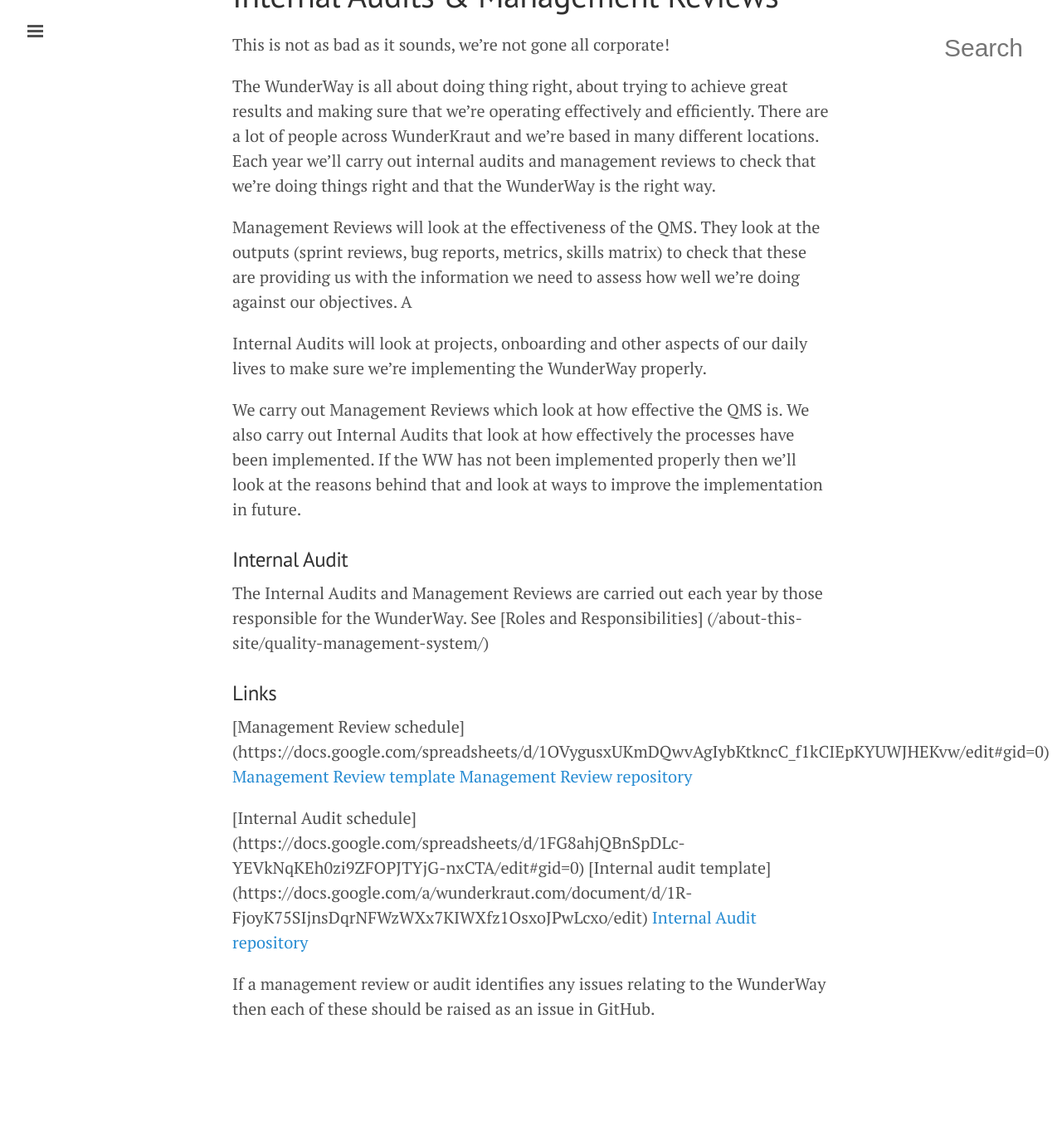
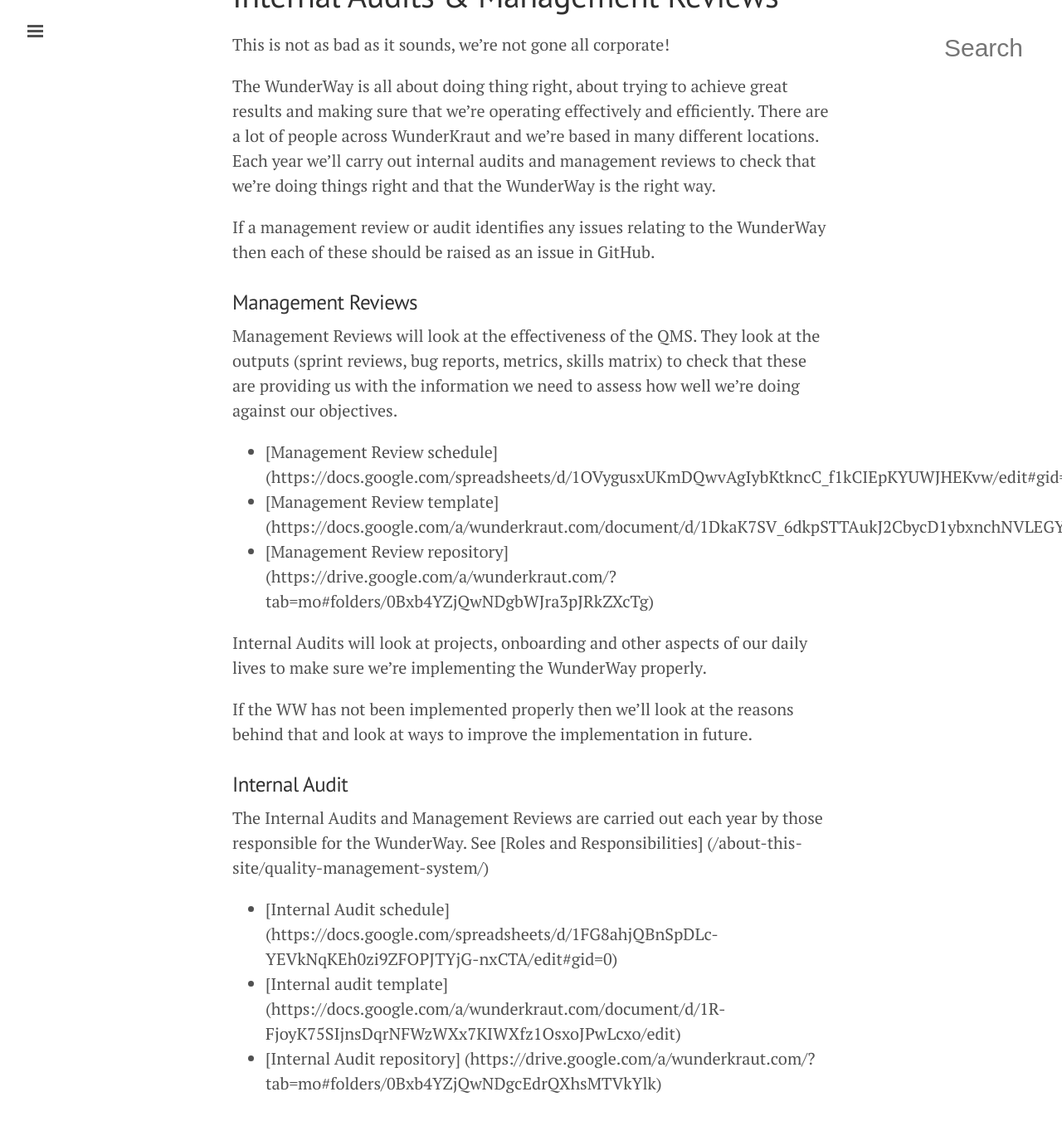
Before and after one commit to tormi/WunderWay, a Jekyll site: the page built from about-this-site/qms-internal-audits-and-management-reviews.md, in a window 1280 px wide and 1400 px high, scrolled down 221 px. Shown: the top 1357 px of the window at 83% size. Built offline with Jekyll 4.4.1, drawn with Linux system fonts in a browser that asks for light colours; nearby versions of some CDN libraries; Markdown is read by kramdown in place of the engine named in the settings; before the commit the page ends 1532 px from its top, so only the background shows below that.

Commit message:
Update qms-internal-audits-and-management-reviews.md
needed to reformat some of the content

```diff
--- a/about-this-site/qms-internal-audits-and-management-reviews.md
+++ b/about-this-site/qms-internal-audits-and-management-reviews.md
@@ -9,24 +9,24 @@
 
 The WunderWay is all about doing thing right, about trying to achieve great results and making sure that we're operating effectively and efficiently. There are a lot of people across WunderKraut and we're based in many different locations. Each year we'll carry out internal audits and management reviews to check that we're doing things right and that the WunderWay is the right way.
 
-Management Reviews will look at the effectiveness of the QMS. They look at the outputs (sprint reviews, bug reports, metrics, skills matrix) to check that these are providing us with the information we need to assess how well we're doing against our objectives. A
+If a management review or audit identifies any issues relating to the WunderWay then each of these should be raised as an issue in GitHub.
+
+###Management Reviews
+
+Management Reviews will look at the effectiveness of the QMS. They look at the outputs (sprint reviews, bug reports, metrics, skills matrix) to check that these are providing us with the information we need to assess how well we're doing against our objectives.
+
+ - [Management Review schedule] (https://docs.google.com/spreadsheets/d/1OVygusxUKmDQwvAgIybKtkncC_f1kCIEpKYUWJHEKvw/edit#gid=0)
+ - [Management Review template] (https://docs.google.com/a/wunderkraut.com/document/d/1DkaK7SV_6dkpSTTAukJ2CbycD1ybxnchNVLEGYjZHOo/edit)
+ - [Management Review repository] (https://drive.google.com/a/wunderkraut.com/?tab=mo#folders/0Bxb4YZjQwNDgbWJra3pJRkZXcTg)
 
 Internal Audits will look at projects, onboarding and other aspects of our daily lives to make sure we're implementing the WunderWay properly.
 
-We carry out Management Reviews which look at how effective the QMS is. We also carry out Internal Audits that look at how effectively the processes have been implemented. If the WW has not been implemented properly then we'll look at the reasons behind that and look at ways to improve the implementation in future.
+If the WW has not been implemented properly then we'll look at the reasons behind that and look at ways to improve the implementation in future.
 
 ### Internal Audit
 
 The Internal Audits and Management Reviews are carried out each year by those responsible for the WunderWay. See [Roles and Responsibilities] (/about-this-site/quality-management-system/)
 
-### Links
-
-[Management Review schedule] (https://docs.google.com/spreadsheets/d/1OVygusxUKmDQwvAgIybKtkncC_f1kCIEpKYUWJHEKvw/edit#gid=0)
-[Management Review template](https://docs.google.com/a/wunderkraut.com/document/d/1DkaK7SV_6dkpSTTAukJ2CbycD1ybxnchNVLEGYjZHOo/edit)
-[Management Review repository](https://drive.google.com/a/wunderkraut.com/?tab=mo#folders/0Bxb4YZjQwNDgbWJra3pJRkZXcTg)
-
-[Internal Audit schedule] (https://docs.google.com/spreadsheets/d/1FG8ahjQBnSpDLc-YEVkNqKEh0zi9ZFOPJTYjG-nxCTA/edit#gid=0)
-[Internal audit template] (https://docs.google.com/a/wunderkraut.com/document/d/1R-FjoyK75SIjnsDqrNFWzWXx7KIWXfz1OsxoJPwLcxo/edit)
-[Internal Audit repository](https://drive.google.com/a/wunderkraut.com/?tab=mo#folders/0Bxb4YZjQwNDgcEdrQXhsMTVkYlk)
-
-If a management review or audit identifies any issues relating to the WunderWay then each of these should be raised as an issue in GitHub.
+ - [Internal Audit schedule] (https://docs.google.com/spreadsheets/d/1FG8ahjQBnSpDLc-YEVkNqKEh0zi9ZFOPJTYjG-nxCTA/edit#gid=0)
+ - [Internal audit template] (https://docs.google.com/a/wunderkraut.com/document/d/1R-FjoyK75SIjnsDqrNFWzWXx7KIWXfz1OsxoJPwLcxo/edit)
+ - [Internal Audit repository] (https://drive.google.com/a/wunderkraut.com/?tab=mo#folders/0Bxb4YZjQwNDgcEdrQXhsMTVkYlk)
```
